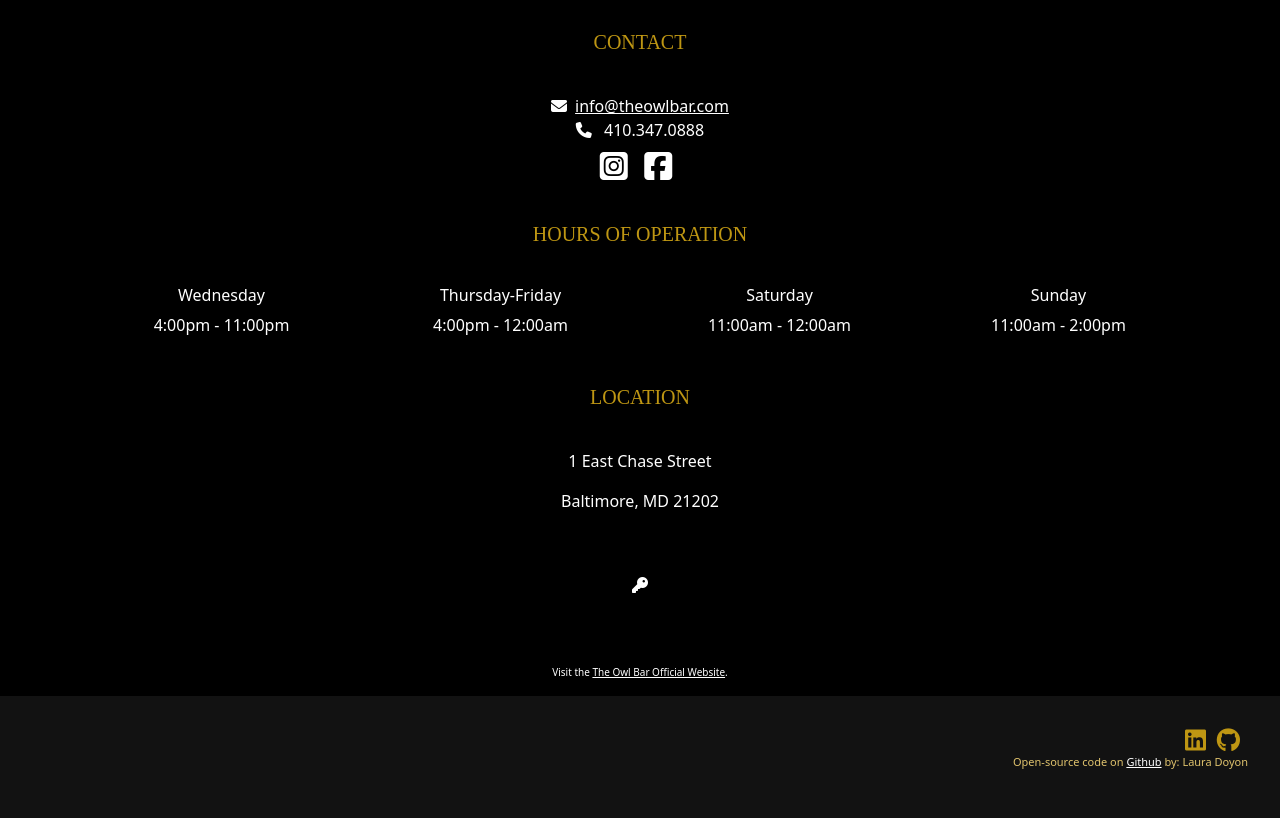
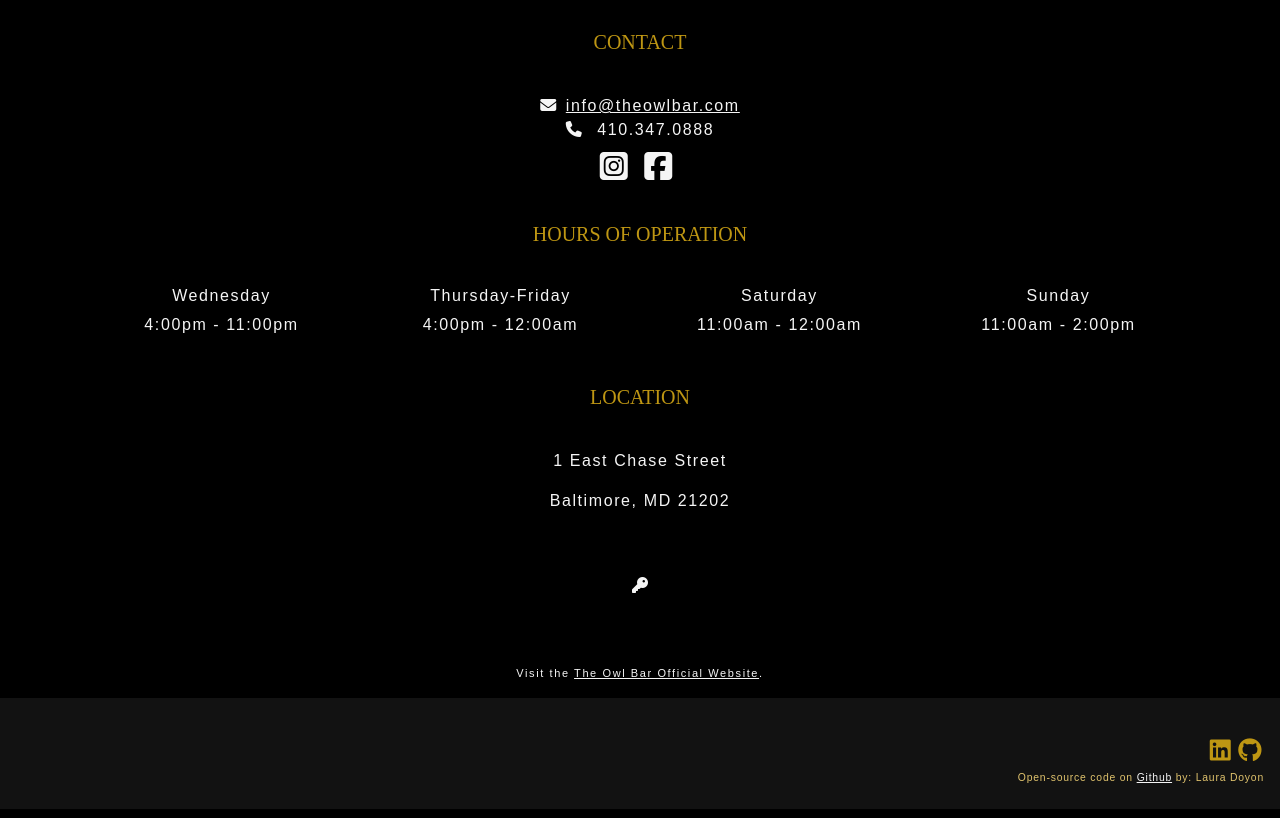
Before and after one commit to L-itslocked/restaurant-page, a plain HTML site: page index.html in a window 1280 px wide. Shown: the part 1340-2158 px from the top of the page. Drawn offline with nearby package versions, Linux system fonts and the light colour scheme.

Commit message:
add secondary font

```diff
--- a/index.html
+++ b/index.html
@@ -4,7 +4,7 @@
     <link rel="preconnect" href="https://fonts.googleapis.com" />
     <link rel="preconnect" href="https://fonts.gstatic.com" crossorigin />
     <link
-      href="https://fonts.googleapis.com/css2?family=Forum&family=Jacques+Francois+Shadow"
+      href="https://fonts.googleapis.com/css2?family=Forum&family=Jacques+Francois+Shadow&family=Poppins:ital,wght@0,100;0,200;0,300;0,400;0,500;0,600;0,700;0,800;0,900;1,100;1,200;1,300;"
     />
     <link
       href="https://cdn.jsdelivr.net/npm/bootstrap@5.2.3/dist/css/bootstrap.min.css"
@@ -27,17 +27,18 @@
     <title>🗝️ Owl Bar Unofficial | Home</title>
     <style>
       :root {
-        --primary-color: #fff;
+        --primary-color: whitesmoke;
         --heading-color: #be9613;
         --accent-color: #e0c36d;
         --primary-font: "Forum";
+        --secondary-font: "Poppins", sans-serif;
         --accent-font: "Jacques Francois Shadow";
       }
       body {
         margin: 0 auto;
         display: block;
         background-color: #000;
-        color: white;
+        color: var(--primary-color);
         text-align: center;
       }
       h1,
@@ -69,24 +70,31 @@
       a {
         color: var(--primary-color);
       }
+
       footer {
         text-align: right;
-        font-size: 11px;
+        font-size: 0.65rem;
         color: var(--accent-color);
+        font-family: var(--secondary-font);
+        letter-spacing: 0.05rem;
         background: #121212;
-        padding: 2rem;
+        padding: 2rem 1rem 0.5rem 0;
       }
       footer #github:hover {
-        background: white;
+        background: var(--primary-color);
         padding: 0.25rem;
         border-radius: 0.25rem;
         color: black;
+        font-weight: bold;
+        text-transform: uppercase;
+        text-decoration: none;
       }
       footer .coder-social:hover {
         color: var(--accent-color);
       }
       footer i {
         font-size: 1.5rem;
+        padding: 0.5rem 0.1rem;
       }
       .hero-title {
         text-transform: uppercase;
@@ -153,8 +161,20 @@
         height: 380px;
         border-radius: 0.2rem;
       }
+      .contact,
+      .hours,
+      .location,
+      #official-website {
+        font-family: var(--secondary-font);
+        letter-spacing: 0.1rem;
+        font-weight: 200;
+        color: var(--primary-color);
+      }
       .socialmedia {
         font-size: 2rem;
+      }
+      .socialmedia a:hover {
+        color: var(--accent-color);
       }
       .fa-key,
       .fa-beer-mug-empty {
@@ -179,7 +199,7 @@
         height: 400px;
       }
       #official-website {
-        font-size: 10px;
+        font-size: 11px;
       }
       @media (max-width: 950px) {
         .section1-img {
@@ -288,11 +308,11 @@ https://s3.amazonaws.com/shecodesio-production/uploads/files/000/077/143/origina
       <div class="container">
         <section id="contact">
           <h5>Contact</h5>
-          <div class="email">
+          <div class="email contact">
             <i class="fa-solid fa-envelope"> </i
             ><a href="mailto:info@theowlbar.com">info@theowlbar.com</a>
           </div>
-          <div class="telephone">
+          <div class="telephone contact">
             <i class="fa-solid fa-phone"></i> 410.347.0888
           </div>
           <div class="socialmedia">
@@ -305,9 +325,9 @@ https://s3.amazonaws.com/shecodesio-production/uploads/files/000/077/143/origina
           </div>
         </section>
         <section>
-          <div class="hours">
+          <div>
             <h5>Hours of Operation</h5>
-            <div class="row">
+            <div class="row hours">
               <div class="col-md-3">
                 <h6>Wednesday</h6>
                 <div><p>4:00pm - 11:00pm</p></div>
@@ -329,8 +349,8 @@ https://s3.amazonaws.com/shecodesio-production/uploads/files/000/077/143/origina
         </section>
         <section>
           <h5>Location</h5>
-          <div><p>1 East Chase Street</p></div>
-          <div><p>Baltimore, MD 21202</p></div>
+          <div class="location"><p>1 East Chase Street</p></div>
+          <div class="location"><p>Baltimore, MD 21202</p></div>
         </section>
         <i class="fa-solid fa-key"></i>
         <br />
```
